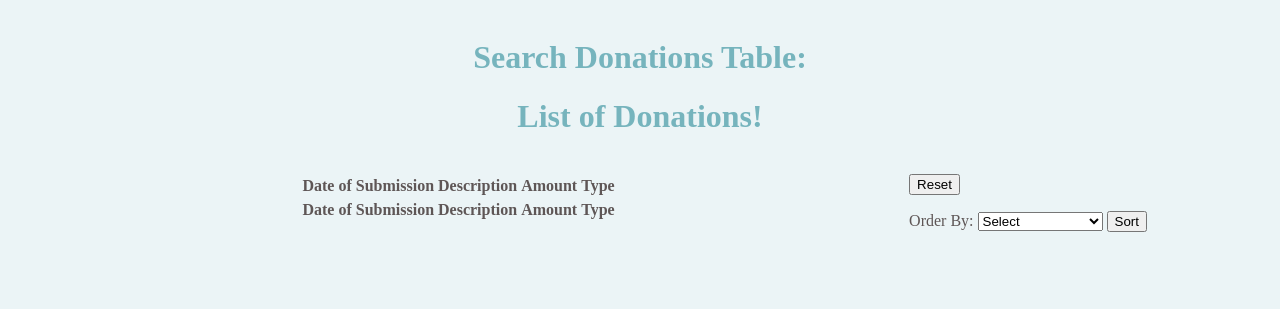
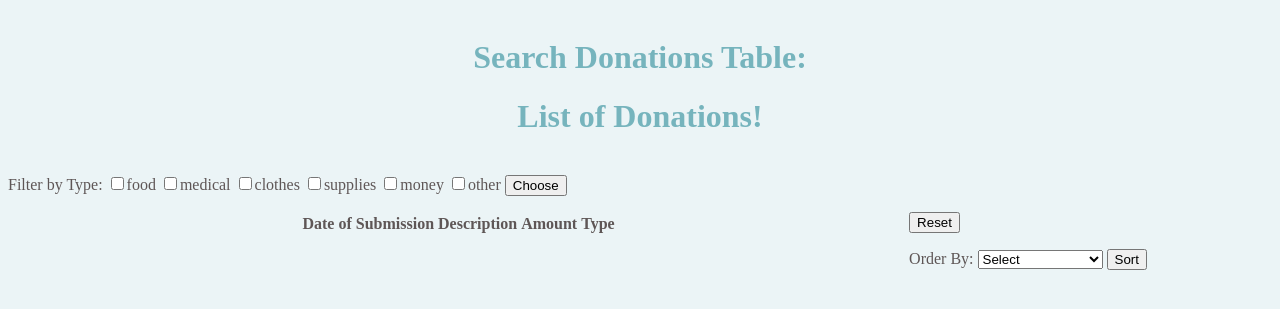
Before and after one commit to cs304-fa18/semester-project-rad, a Flask app: page /sortBy/ in a window 1280 px wide. Shown: the part 69-378 px from the top of the page. Run offline with Flask 2, Linux system fonts and the light colour scheme; data that the repository does not hold is empty; some libraries are stand-ins or nearby versions.

Commit message:
Added filtering checked boxes to donation page

```diff
--- a/templates/donations.html
+++ b/templates/donations.html
@@ -7,6 +7,17 @@
 {% endblock %}
 
 {% block content %}
+
+    <form name="FilterForm" id="FilterForm" action="/filterDonationType/" method="POST">
+        <label>Filter by Type:</label>
+        <input type="checkbox" name="type" value="food" />food</label>
+        <input type="checkbox" name="type"  value="medical" />medical</label>
+        <input type="checkbox" name="type"  value="clothes" />clothes</label>
+        <input type="checkbox" name="type"  value="supplies" />supplies</label>
+        <input type="checkbox" name="type"  value="money" />money</label>
+        <input type="checkbox" name="type" value="other" />other</label>
+        <input type="submit" name="submit-btn" value="Choose">
+    </form>
 
     <div id="sort">
     <form method=POST action="/reset/">
@@ -62,31 +73,6 @@
         </table>
 
 
-    </body>
-</html>
-
-    </div>
-
-        <table id="donation-list">
-
-            <tr>
-                <th>Date of Submission</th>
-                <th>Description</th>
-                <th>Amount</th>
-                <th>Type</th>
-            </tr>
-
-            <!-- Fills out donation history table -->
-            {% for donation in allDonations %}
-            <tr data-tt="{{donation.donationID}}">
-                <td class="date">{{donation.submitDate}}</td>
-                <td class="description">{{donation.description}}</td>
-                <td class="amount">{{donation.amount}}</td>
-                <td class="type">{{donation.type}}</td>
-            </tr>
-            {% endfor %}
-
-        </table>
 
     </body>
 </html>
```
